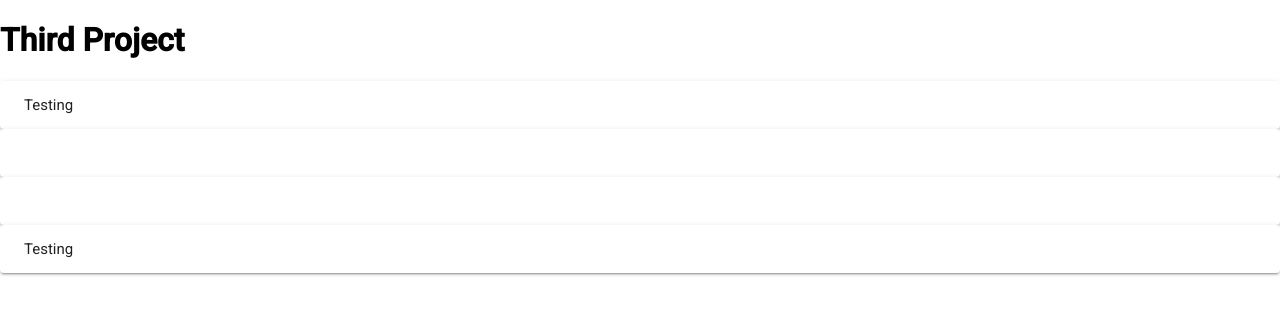
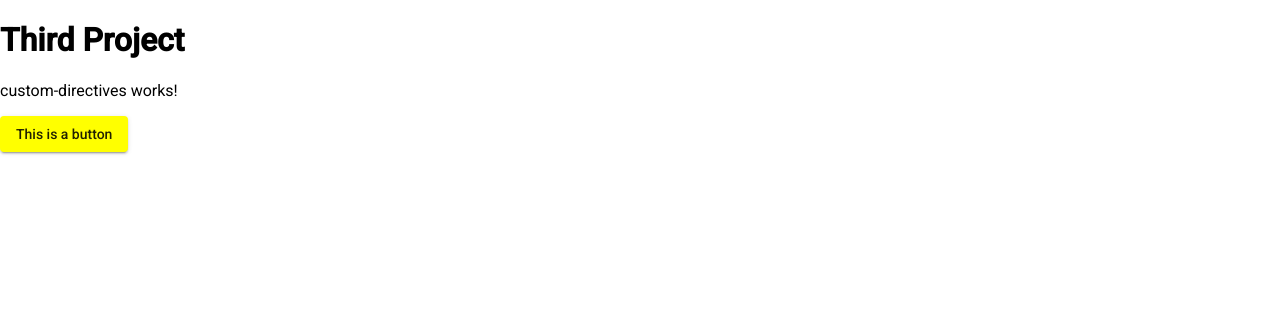
Before and after one commit to DukeOmni/angular-learning-area, an Angular app in the folder third-project/: page / in a window 1280 px wide. Shown: the top 314 px of the page. Built offline with nearby package versions, Linux system fonts and the light colour scheme.

Commit message:
Finishing using ElementRef and Rederer

```diff
--- a/third-project/src/app/app.component.html
+++ b/third-project/src/app/app.component.html
@@ -4,7 +4,7 @@
 <app-diretiva-atributo></app-diretiva-atributo> -->
 <!-- <app-diretiva-ngstyle></app-diretiva-ngstyle> -->
 <!-- <app-elvis-operator></app-elvis-operator> -->
-<app-ng-content>
+<!-- <app-ng-content>
     <div tittle>Testing</div>
     <div body>I'm sexy</div>
 </app-ng-content>
@@ -12,4 +12,5 @@
 <app-ng-content>
     <div class="tittle">Testing</div>
     <div class= "body">I'm sexy</div>
-</app-ng-content>
+</app-ng-content> -->
+<app-custom-directives></app-custom-directives>
--- a/third-project/src/app/app.module.ts
+++ b/third-project/src/app/app.module.ts
@@ -14,6 +14,8 @@ import { DiretivaAtributoComponent } from './diretiva-atributo/diretiva-atributo
 import { DiretivaNgstyleComponent } from './diretiva-ngstyle/diretiva-ngstyle.component';
 import { ElvisOperatorComponent } from './elvis-operator/elvis-operator.component';
 import { NgContentComponent } from './ng-content/ng-content.component';
+import { CustomDirectivesComponent } from './custom-directives/custom-directives.component';
+import { YelowBackgroundDirective } from './diretives/first-diretive/yelow-background.directive';
 
 
 @NgModule({
@@ -24,7 +26,9 @@ import { NgContentComponent } from './ng-content/ng-content.component';
     DiretivaAtributoComponent,
     DiretivaNgstyleComponent,
     ElvisOperatorComponent,
-    NgContentComponent
+    NgContentComponent,
+    CustomDirectivesComponent,
+    YelowBackgroundDirective
   ],
   imports: [
     BrowserModule,
--- /dev/null
+++ b/third-project/src/app/custom-directives/custom-directives.component.html
@@ -0,0 +1,2 @@
+<p yelowBackground>custom-directives works!</p>
+<button mat-raised-button yelowBackground>This is a button</button>
--- /dev/null
+++ b/third-project/src/app/custom-directives/custom-directives.component.ts
@@ -0,0 +1,15 @@
+import { Component, OnInit } from '@angular/core';
+
+@Component({
+  selector: 'app-custom-directives',
+  templateUrl: './custom-directives.component.html',
+  styleUrls: ['./custom-directives.component.css']
+})
+export class CustomDirectivesComponent implements OnInit {
+
+  constructor() { }
+
+  ngOnInit(): void {
+  }
+
+}
--- /dev/null
+++ b/third-project/src/app/diretives/first-diretive/yelow-background.directive.ts
@@ -0,0 +1,15 @@
+import { Directive,ElementRef, Renderer2 } from '@angular/core';
+
+@Directive({
+  selector: 'button[yelowBackground]'
+})
+export class YelowBackgroundDirective {
+
+  constructor(private _elementRef:ElementRef,
+              private _rederer:Renderer2) {
+    console.log(this._elementRef);
+    // this._elementRef.nativeElement.style.backgroundColor="yellow"; Unsafe method
+    this._rederer.setStyle(this._elementRef.nativeElement,"background-color","yellow")
+  }
+
+}
```
Also changed, not shown: third-project/src/app/custom-directives/custom-directives.component.css (added), 2 other files (tests, documents, lock files or other folders).
